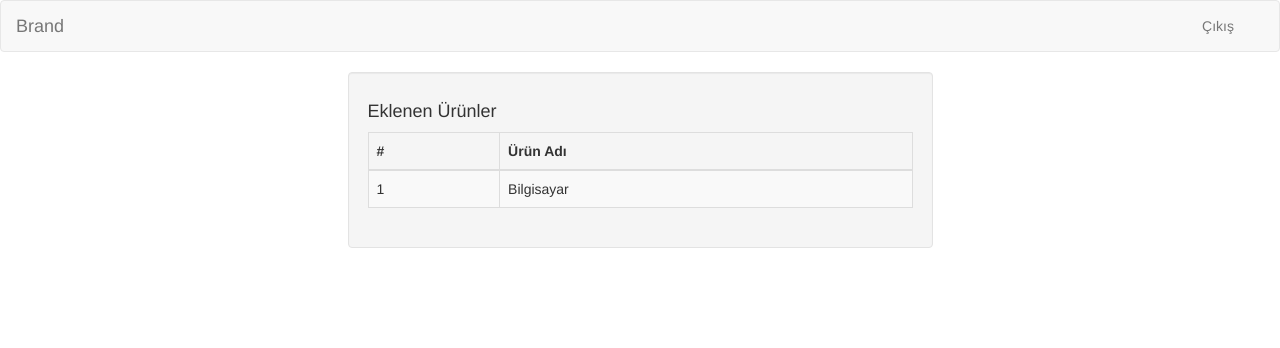
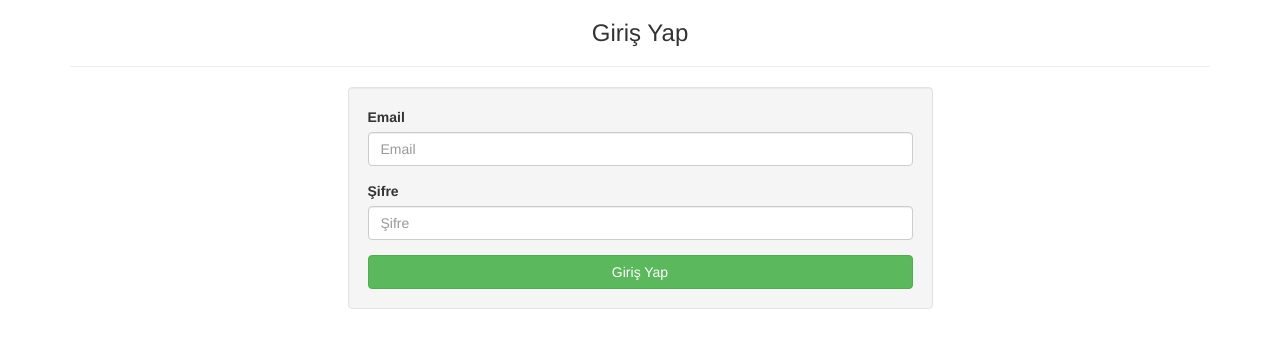
Before and after one commit to furkanceker/codeigniter-multi-session, a CodeIgniter app: page /codeigniter-multi-session/index.php/users/login in a window 1280 px wide. Shown: the top 348 px of the page. Run offline with CodeIgniter, Linux system fonts and the light colour scheme.

Commit message:
model & form_validation & form_error

```diff
--- a/application/controllers/Users.php
+++ b/application/controllers/Users.php
@@ -3,6 +3,7 @@
 class Users extends CI_Controller {
     public function __construct(){
         parent::__construct();
+        $this->load->model("user_model");
     }
 
     public function login_form(){
@@ -10,6 +11,35 @@ class Users extends CI_Controller {
     }
 
     public function login(){
-        $this->load->view('homepage_v');
+
+        $this->load->library("form_validation");
+
+        $this->form_validation->set_rules("email","E-Posta","required|trim|valid_email");
+        $this->form_validation->set_rules("password","Şifre","required|trim");
+
+        $this->form_validation->set_message([
+            "required" => "{field} Boş Bırakılamaz",
+            "valid_email" => "Geçersiz E-Posta",
+        ]);
+
+        if($this->form_validation->run() === FALSE){
+            $viewData = new stdClass();
+            $viewData->form_error = true;
+            $this->load->view('login_v',$viewData);
+        }else{
+
+            $user = $this->user_model->get([
+                'email' => $this->input->post("email"),
+                'password' => md5($this->input->post("password")),
+            ]);
+
+            if($user){
+
+            }else{
+
+            }
+        }
+
+
     }
 }
--- /dev/null
+++ b/application/models/User_model.php
@@ -0,0 +1,11 @@
+<?php
+
+class User_model extends CI_Model {
+    public function __construct(){
+        parent::__construct();
+    }
+
+    public function get($where){
+        return $this->db->where($where)->get("users")->row();
+    }
+}
--- a/application/views/login_v.php
+++ b/application/views/login_v.php
@@ -15,10 +15,16 @@
                 <div class="form-group">
                     <label>Email</label>
                     <input type="email" class="form-control" name="email" placeholder="Email">
+                    <?php if(isset($form_error)) { ?>
+                        <small class="text-danger pull-right"><?= form_error("email") ?></small>
+                    <?php } ?>
                 </div>
                 <div class="form-group">
                     <label>Şifre</label>
                     <input type="password" class="form-control" name="password" placeholder="Şifre">
+                    <?php if(isset($form_error)) { ?>
+                        <small class="text-danger pull-right"><?= form_error("password") ?></small>
+                    <?php } ?>
                 </div>
                 <button type="submit" class="btn btn-success btn-block">Giriş Yap</button>
             </form>
```
